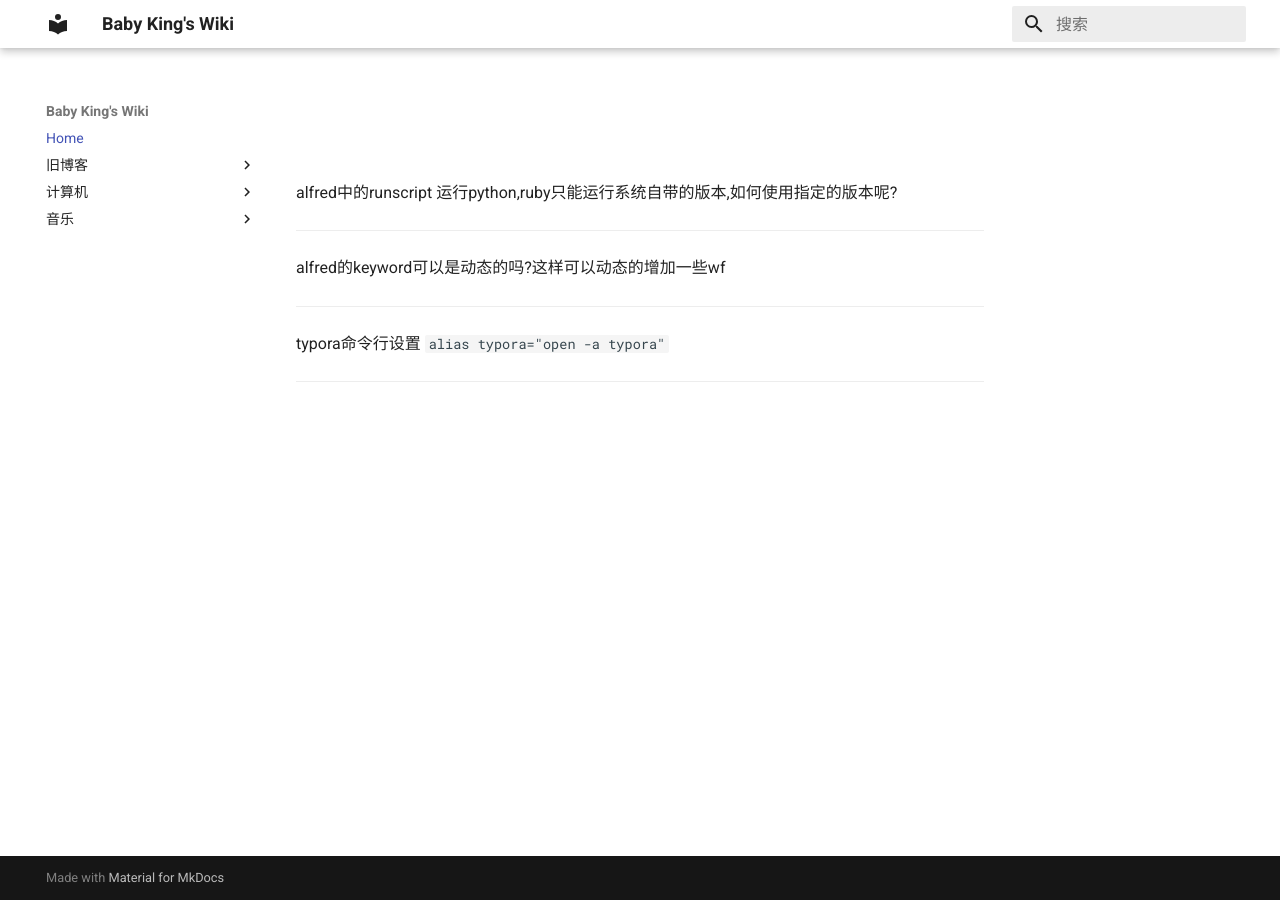
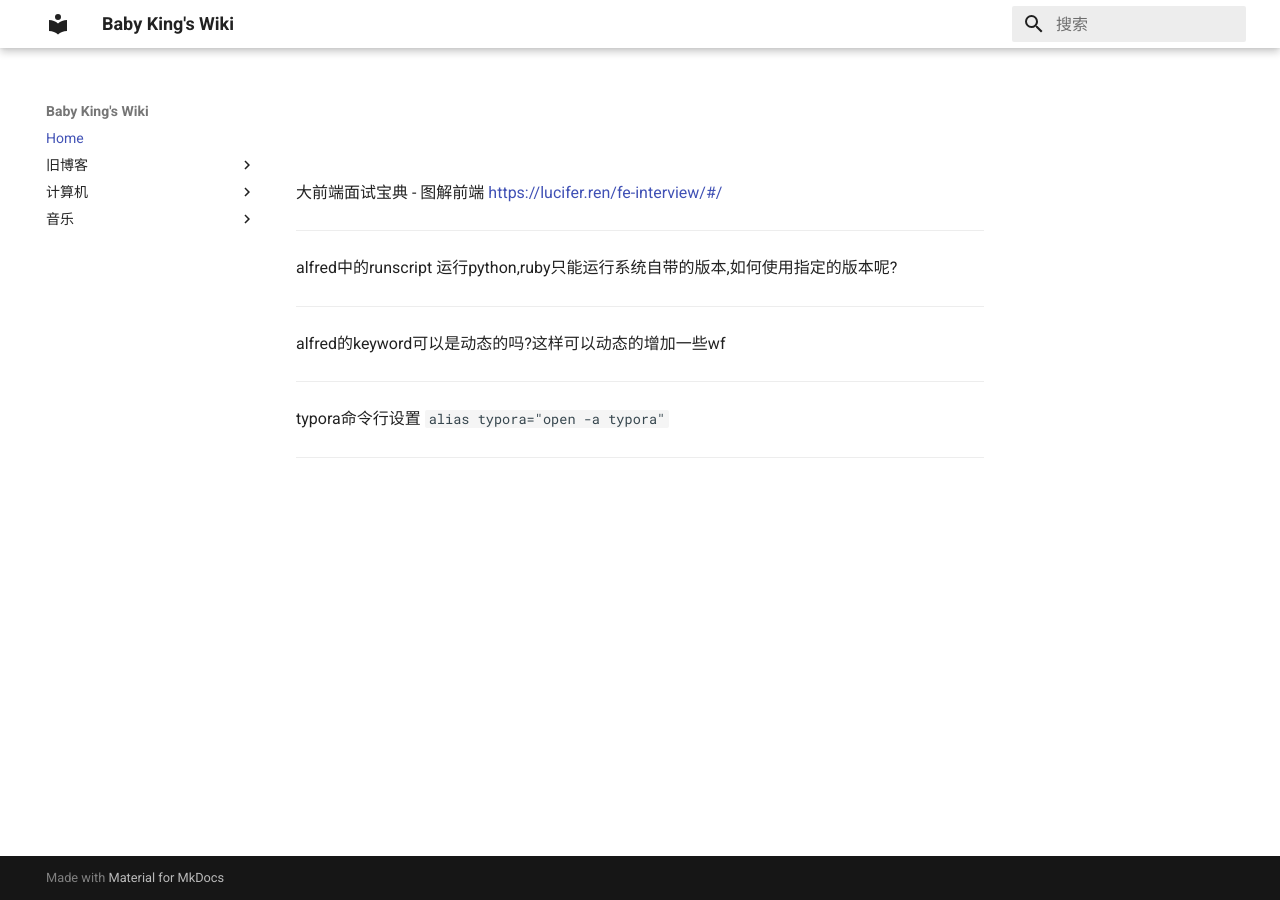
Before and after one commit to babyking/wiki, an MkDocs documentation site: the page built from wiki/index.md, in a window 1280 px wide. Built offline with MkDocs 1.6.1 and Material for MkDocs 9.7.7, drawn with Linux system fonts in a browser that asks for light colours.

Commit message:
quick commit

```diff
--- a/wiki/index.md
+++ b/wiki/index.md
@@ -1,4 +1,6 @@
 #
+大前端面试宝典 - 图解前端 https://lucifer.ren/fe-interview/#/
+___
 alfred中的runscript 运行python,ruby只能运行系统自带的版本,如何使用指定的版本呢?
 ___
 alfred的keyword可以是动态的吗?这样可以动态的增加一些wf
```
